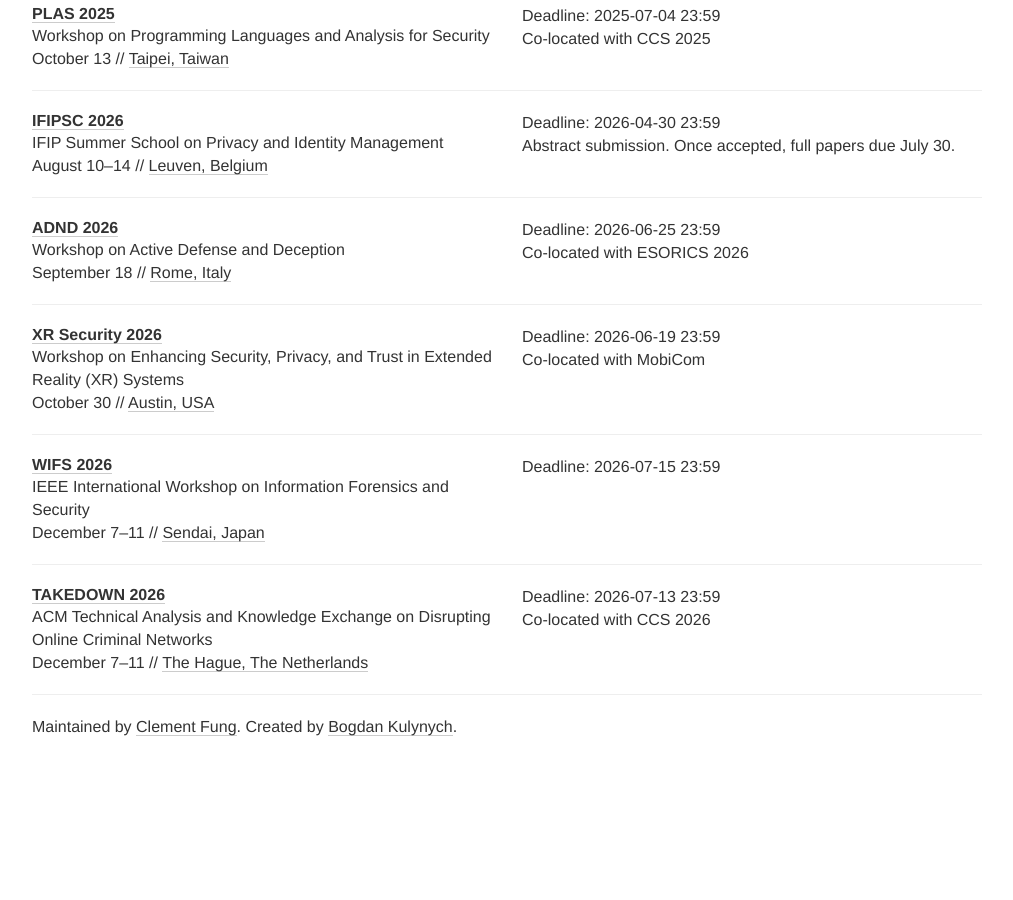
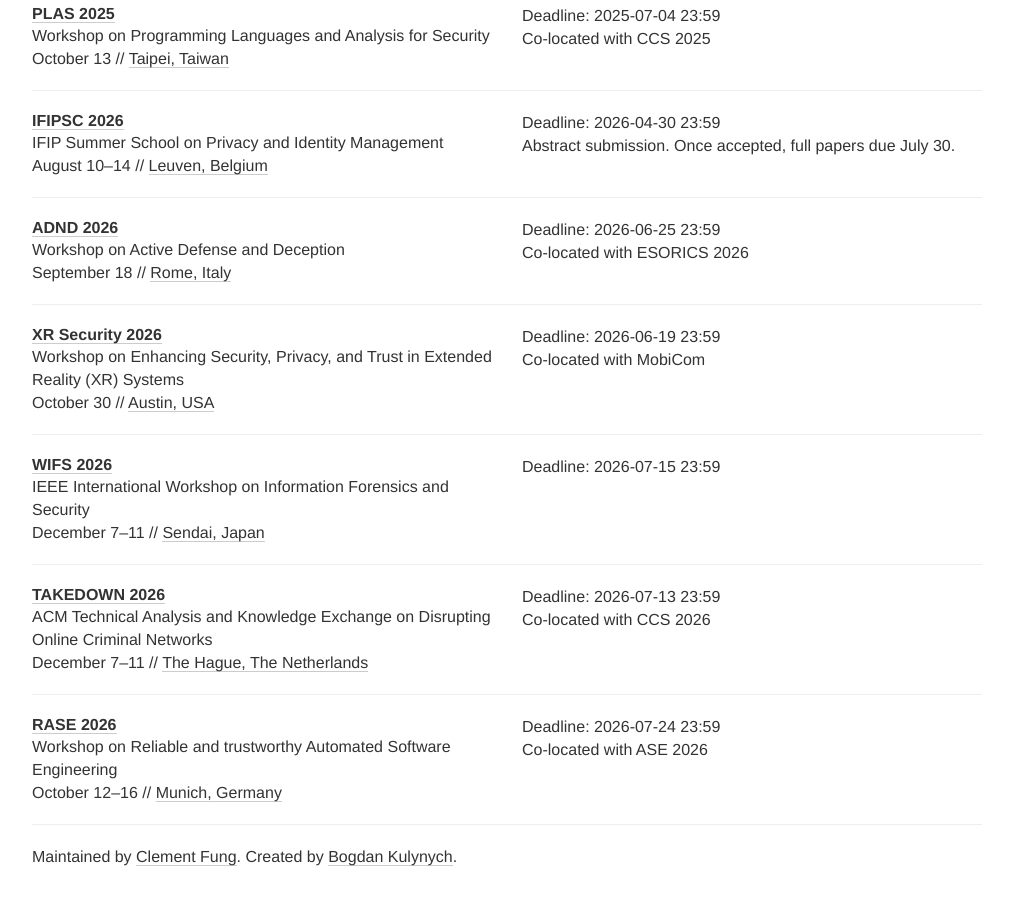
Before and after one commit to sec-deadlines/sec-deadlines.github.io, a Jekyll site: the page built from index.html, in a window 1280 px wide and 900 px high, scrolled down 28759 px. Shown: the whole window, without its empty margins (133-1146 px from the left). Built offline with Jekyll 4.4.1, drawn with Linux system fonts in a browser that asks for light colours; nearby versions of some CDN libraries; comment, search, counter and statistics services are not loaded; before the commit the page ends 29529 px from its top, so only the background shows below that.

Commit message:
Added RASE 2026 (ASE 2026 workshop)
Added 1st Workshop on Reliable and trustworthy Automated Software Engineering (RASE) 2026, co-located with the 41st IEEE/ACM International Conference on Automated Software Engineering (ASE 2026).

While the main conference is focused on Software Engineering, our workshop cover topics at the intersection of software security and software engineering (e.g. automated vulnerability detection, localization, and repair; protection of software assets), thus we believe it could be of interest to the cybersecurity community.

```diff
--- a/_data/conferences.yml
+++ b/_data/conferences.yml
@@ -2056,3 +2056,13 @@
   place: The Hague, The Netherlands
   tags: [SEC, SHOP, OTHERS]
   comment: Co-located with CCS 2026
+
+- name: RASE
+  description: Workshop on Reliable and trustworthy Automated Software Engineering
+  year: 2026
+  link: https://conf.researchr.org/home/ase-2026/rase-2026
+  comment: Co-located with ASE 2026
+  deadline: ["2026-07-24 23:59"]
+  date: October 12-16
+  place: Munich, Germany
+  tags: [SEC, SHOP]
```
